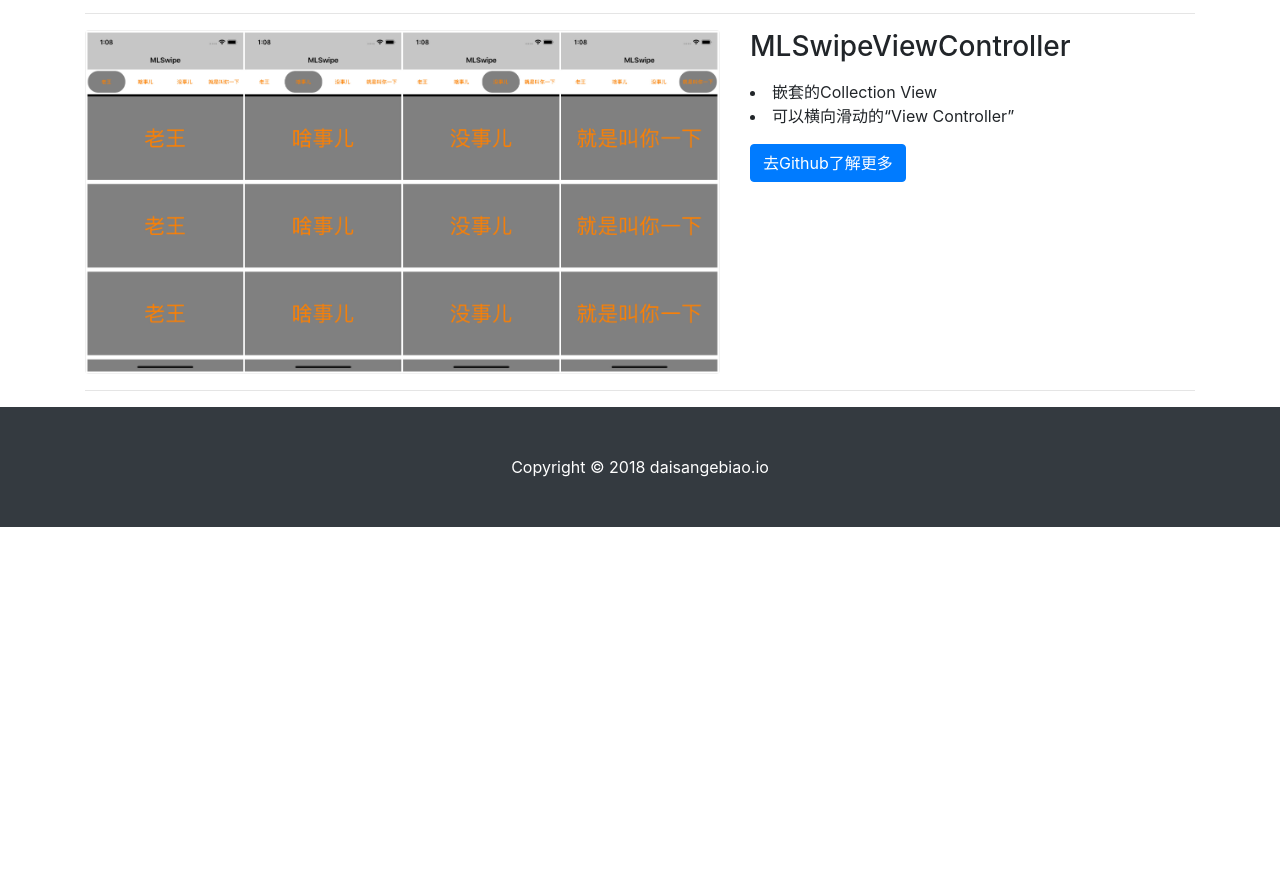
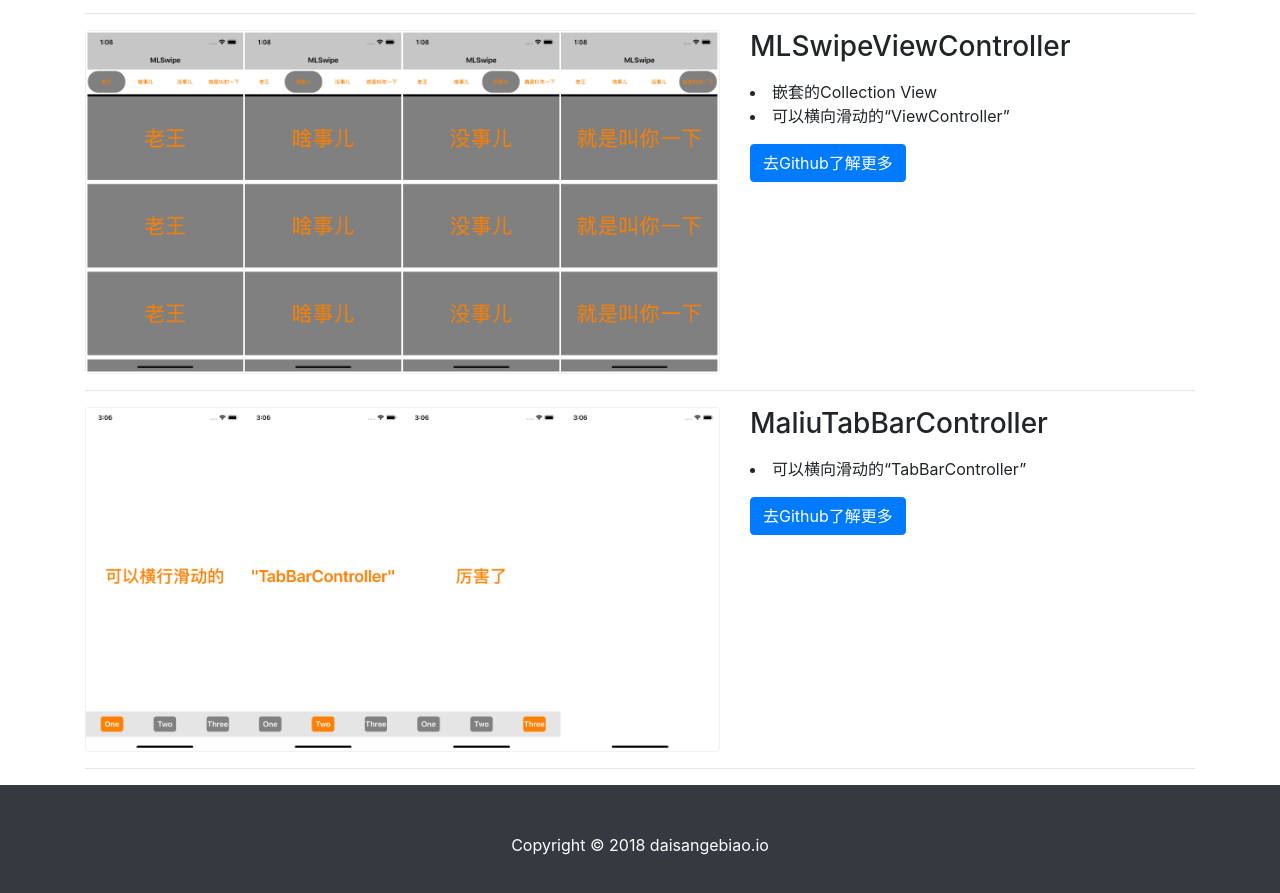
Before and after one commit to daisangebiao/daisangebiao.github.io, a website: page index.html in a window 1280 px wide. Shown: the part 781-1674 px from the top of the page. Before the commit the page ends 1308 px from the top, so only its background shows below. Drawn offline with Linux system fonts and the light colour scheme.

Commit message:
Add MaliuTabBarController

```diff
--- a/index.html
+++ b/index.html
@@ -122,11 +122,36 @@
                   嵌套的Collection View
               </li>
               <li>
-                  可以横向滑动的“View Controller”
+                  可以横向滑动的“ViewController”
               </li>
 
             </p>
           <a class="btn btn-primary" href="https://github.com/daisangebiao/MLSwipeViewController" target="_blank">去Github了解更多</a>
+        </div>
+      </div>
+      <!-- /.row -->
+
+      <hr>
+
+      <!-- Project Five -->
+      <div class="row">
+
+        <div class="col-md-7">
+          <a href="#">
+            <img class="img-fluid rounded mb-3 mb-md-0" src="img/p4.jpg" alt="">
+          </a>
+        </div>
+        <div class="col-md-5">
+          <h3>MaliuTabBarController</h3>
+          <p>
+
+
+              <li>
+                  可以横向滑动的“TabBarController”
+              </li>
+
+            </p>
+          <a class="btn btn-primary" href="https://github.com/daisangebiao/MaliuTabBarController" target="_blank">去Github了解更多</a>
         </div>
       </div>
       <!-- /.row -->
```
Also changed, not shown: img/p4.jpg (added).
